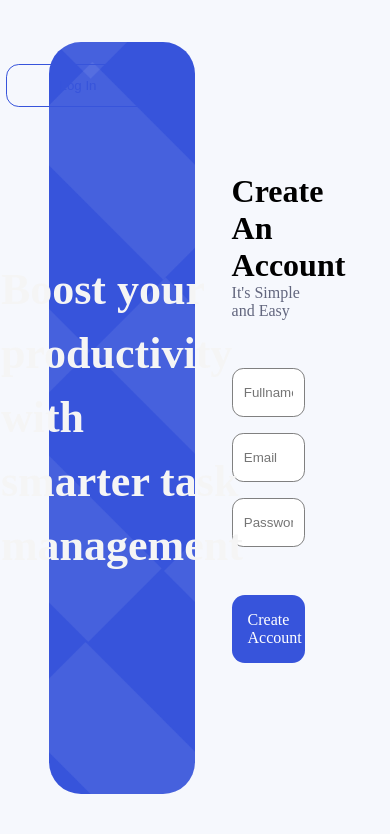
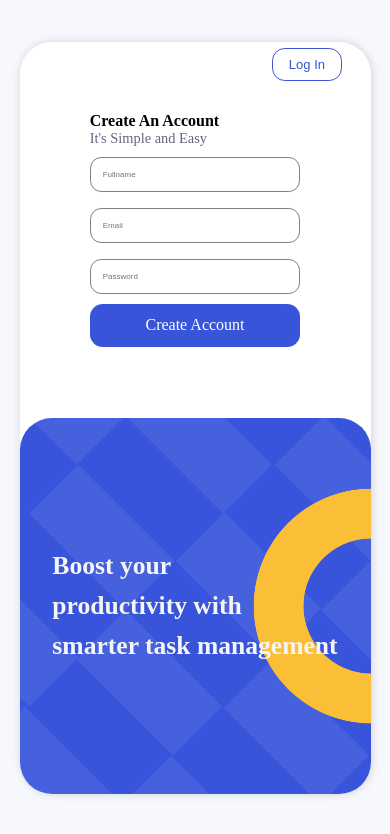
Before and after one commit to laksh-wadhwani/Taskly, a React (Vite) app in the folder frontend/: page / in a window 390 px wide. Shown: the top 834 px of the page. Built offline with nearby package versions, Linux system fonts and the light colour scheme.

Commit message:
frontend updated

```diff
--- a/frontend/src/App.jsx
+++ b/frontend/src/App.jsx
@@ -28,7 +28,6 @@ function App() {
         {(user && user._id)?
         (<>
         <Sidebar user={user}/>
-        <ProfileBar user={user}/>
         <Routes>
           <Route exact path='/Overview' element={<Overview user={user}/>}/>
           <Route exact path='/Tasks' element={<Tasks user={user}/>}/>
--- a/frontend/src/Components/profilebar.css
+++ b/frontend/src/Components/profilebar.css
@@ -86,3 +86,33 @@
 abbr{
     text-decoration: none;
 }
+
+@media screen and (max-width: 1024px) {
+    .profile-bar {
+        width: 20%;
+        padding: 0 0.5rem;
+    }
+
+    .basic-info > img {
+        width: 70px;
+        height: 70px;
+    }
+
+    .basic-info > button {
+        width: 6rem;
+    }
+
+    .basic-info > div > h4 {
+        font-size: small;
+    }
+
+    .basic-info > div > span {
+        font-size: x-small;
+    }
+}
+
+@media screen and (max-width: 768px) {
+    .profile-bar{
+        display: none;
+    }
+}
--- a/frontend/src/Components/profilebar.jsx
+++ b/frontend/src/Components/profilebar.jsx
@@ -41,9 +41,9 @@ const ProfileBar = ({user}) => {
                     <button className="task-create-btn" onClick={() => navigate("/Settings")}>My Profile</button>
                 </div>
 
-                <div className="calendar-wrapper">
+                {/* <div className="calendar-wrapper">
                     <Calendar/>
-                </div>
+                </div> */}
             </div>
 
             <Modal open={open} onClose={() => setOpen(false)} center>
--- a/frontend/src/Components/sidebar.jsx
+++ b/frontend/src/Components/sidebar.jsx
@@ -1,22 +1,21 @@
-import React from "react";
+import React, { useState } from "react";
 import "./sidebar.css";
 import overviewww from "../assets/overviewww.svg"
 import tasks from "../assets/tasks.svg"
 import setting from "../assets/setting.svg"
-import { NavLink,useNavigate } from "react-router";
-import logout from "../assets/logout.svg"
+import { NavLink } from "react-router";
+import Menu from "../assets/menu.svg"
 
-const Sidebar = ({user, setLoginUser}) => {
+const Sidebar = ({user}) => {
 
-    const navigate = useNavigate();
-    const Logout = () => {
-        setLoginUser({})
-        navigate("/")
-    }
+    const [isOpen, setIsOpen] = useState(true)
 
     return(
         <React.Fragment>
-            <div className="overall-sidebar">
+            <button className="hamburger" onClick={() => setIsOpen(!isOpen)}>
+                <img src={Menu} alt="Hamburger" />
+            </button>
+            <div className={`overall-sidebar ${isOpen ? "show-sidebar" : "hide-sidebar"}`}>
                 <div className="chotu-sidebar">
                     <div className="profile-placeholder">
                         <div><img src={user.profile? `${user.profile}`:``} alt="" /></div>
--- a/frontend/src/Screens/overview.css
+++ b/frontend/src/Screens/overview.css
@@ -45,3 +45,21 @@ h4,span{
     font-family: auto;
     font-weight: 600;
 }
+
+@media screen and (max-width: 1024px) {
+    .banner-placeholder {
+    width: 90%;
+  }
+
+  .banner-placeholder > p {
+    width: 100%;
+    font-size: medium;
+  }
+
+}
+
+@media screen and (max-width: 480px) {
+    .main-boxx{
+        width: 100%;
+    }
+}
--- a/frontend/src/Screens/sign.css
+++ b/frontend/src/Screens/sign.css
@@ -17,6 +17,10 @@ h5{
     height: 90%;
     display: flex;
     flex-direction: row;
+    background-color: white;
+    box-shadow: 1px 0px 10px rgb(0 0 0 / 15%);
+    border-radius: 2rem;
+
 }
 
 .sign-box > div{
@@ -28,7 +32,7 @@ h5{
     transition: all 0.6s ease-in-out;
 }
 
-.sign-box > div:nth-child(1){
+.sign-box > div:nth-child(2){
     background-color: #3754DB;
     background-image: url(../assets/signbox.png);
     background-size: cover;
@@ -42,8 +46,8 @@ h5{
     transform: translateX(100%);
 }
 
-.sign-box > div:nth-child(1) > h5{
-    font-size: 2.75rem;
+.sign-box > div:nth-child(2) > h5{
+    font-size: 2.5rem;
     color: whitesmoke;
     font-family: auto;
     line-height: 4rem;
@@ -69,7 +73,7 @@ h5{
 
 .inputs > div > h5{
     font-family: auto;
-    font-size: xx-large;
+    font-size: x-large;
     text-transform: capitalize;
 }
 
@@ -106,10 +110,8 @@ h5{
 }
 
 .toggleButton{
-    width: 9rem;
-    padding: 0.8rem;
     color: #3754DB;
-    position: absolute;
+    position: fixed;
     top: 4rem;
     right: 15rem;
     transition: all 0.5s ease-in-out;
@@ -125,6 +127,8 @@ h5{
 .login{
     border-color: #3754DB;
     background-color: transparent;
+    font-size: medium;
+    padding: 0.7rem 2.2rem;
 }
 
 .login:hover{
@@ -136,4 +140,144 @@ h5{
 .signup{
     border: none;
     background-color: white;
+    padding: 1rem 1.5rem;
+    font-size: smaller;
 }
+
+@media (max-width: 1024px) {
+    .sign-box {
+        width: 85%;
+        height: 85%;
+    }
+
+    .sign-box > div:nth-child(2) > h5{
+        font-size: 2rem;
+    }
+
+    .inputs > div {
+        width: 70%;
+    }
+
+    .inputs > button {
+        width: 70%;
+    }
+
+    .toggleButton {
+        top: 4.5rem;
+        right: 7rem;
+        padding: 0.6rem 1.5rem;
+        font-size: 0.9rem;
+    }
+
+    .signup{
+        padding: 1rem 1.2rem;
+    }
+}
+
+@media (max-width: 768px) {
+    .sign-box {
+        width: 95%;
+        height: 95%;
+    }
+
+
+    .sign-box > div:nth-child(2) > h5 {
+        font-size: 2rem;
+        line-height: 3rem;
+        padding: 0 1rem;
+    }
+
+    .inputs {
+        gap: 2rem;
+    }
+
+    .inputs > div {
+        width: 80%;
+    }
+
+    .inputs > button {
+        width: 80%;
+    }
+
+    .toggleButton {
+        top: 3rem;
+        right: 3rem;
+        font-size: 0.8rem;
+    }
+
+    .login{
+        padding: 0.8rem 2rem;
+    }
+
+    .signup{
+        padding: 1rem;
+    }
+}
+
+@media (max-width: 480px) {
+    .sign-box {
+        width: 90%;
+        height: 90%;
+        flex-direction: column-reverse;
+    }
+
+    .sign-box > div{
+        width: 100%;
+        height: 50%;
+    }
+
+    .sign-box > div:nth-child(2) > h5 {
+        font-size: 1.6rem;
+        line-height: 2.5rem;
+    }
+
+    .inputs{
+        gap: 0.6rem;
+    }
+
+    .inputs > div {
+        width: 60%;
+    }
+
+    .inputs > div > h5 {
+        font-size: medium;
+    }
+
+    .inputs > div > span {
+        font-size: 0.9rem;
+    }
+
+    .inputs > div > input {
+        padding: 0.75rem;
+        font-size: 0.5rem;
+    }
+
+    .inputs > button {
+        width: 60%;
+        font-size: 1rem;
+        padding: 0.8rem;
+    }
+
+    .slide{
+        transform: translateY(-100%);
+    }
+
+    .slide-form{
+        transform: translateY(100%);
+    }
+
+    .toggleButton {
+        top: 3rem;
+        right: 3rem;
+    }
+
+    .signup {
+        font-size: small;
+        padding: 0.8rem;
+    }
+
+    .login{
+        font-size: small;
+        padding: 0.5rem 1rem;
+    }
+}
--- a/frontend/src/Screens/signup.jsx
+++ b/frontend/src/Screens/signup.jsx
@@ -70,10 +70,9 @@ const SignUp = ({setLoginUser}) => {
     return(
         <React.Fragment>
            <div className="main-box">
+            <div className="sign-box">
+                <button className={`toggleButton ${toggleForm? "signup":"login"}`} onClick={() => setToggle(!toggleForm)}>{toggleForm ? "Create Account" : "Log In"}</button>
 
-           <button className={`toggleButton ${toggleForm? "signup":"login"}`} onClick={() => setToggle(!toggleForm)}>{toggleForm ? "Create Account" : "Log In"}</button>
-
-            <div className="sign-box">
                 <div className={`${toggleForm ? "slide" : ""}`}>
                     <h5>Boost your<br/>productivity with<br/>smarter task management</h5>
                 </div>
--- a/frontend/src/Screens/task.css
+++ b/frontend/src/Screens/task.css
@@ -4,12 +4,13 @@ p{
 }
 
 .main-boxx{
-    width: 69%;
+    width: 80%;
     box-sizing: border-box;
     padding: 5rem 2.5rem;
     display: flex;
     flex-direction: column;
     gap: 2rem;
+    float: right;
 }
 
 .upper-bar{
@@ -241,3 +242,65 @@ p{
     box-shadow: 0 4px 8px rgba(0,0,0,0.1);
     transition: all 0.3s ease;
 }
+
+@media (max-width: 1024px) {
+  .main-boxx {
+    width: 80%;
+    padding: 4rem 1rem;
+    gap: 1rem;
+  }
+
+  .tasks-list {
+    gap: 1rem;
+  }
+
+  .task {
+    width: 45%;
+  }
+}
+
+@media (max-width: 768px) {
+  .main-boxx {
+    width: 70%;
+    gap: 1rem;
+  }
+
+  .upper-bar {
+    padding: 0;
+  }
+
+  .upper-bar > div > h5 {
+    font-size: x-large;
+  }
+
+  .upper-bar > div > span {
+    font-size: small;
+  }
+
+  .task-create-btn {
+    width: 20%;
+    font-size: small;
+    height: 2.5rem;
+  }
+
+  .tasks-list {
+    flex-direction: column;
+    gap: 1rem;
+  }
+
+  .task {
+    width: 100%;
+    padding: 1rem;
+  }
+
+  .task > div > span,
+  .task > div > p,
+  .task > p,
+  .task > button {
+    font-size: small;
+  }
+
+  .task > button {
+    padding: 0.4rem;
+  }
+}
--- a/frontend/src/index.css
+++ b/frontend/src/index.css
@@ -13,9 +13,3 @@ code {
   font-family: source-code-pro, Menlo, Monaco, Consolas, 'Courier New',
     monospace;
 }
-
-#root{
-  display: flex;
-  flex-direction: column;
-  align-items: center;
-}
```
Also changed, not shown: frontend/src/Components/sidebar.css (+155 -0 lines), frontend/src/assets/menu.svg (added).
